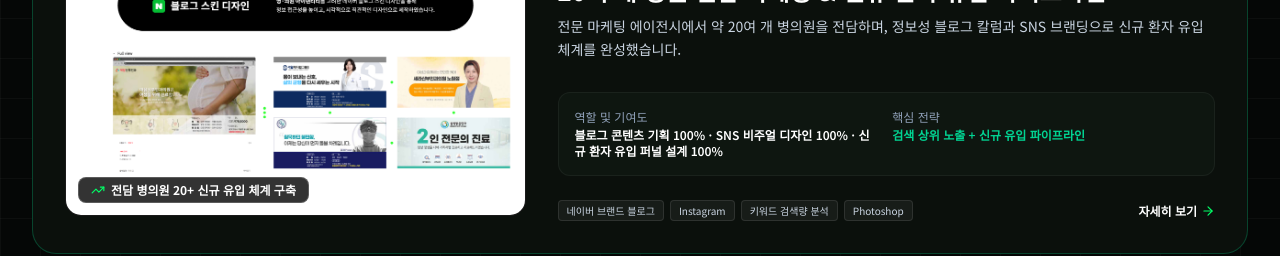
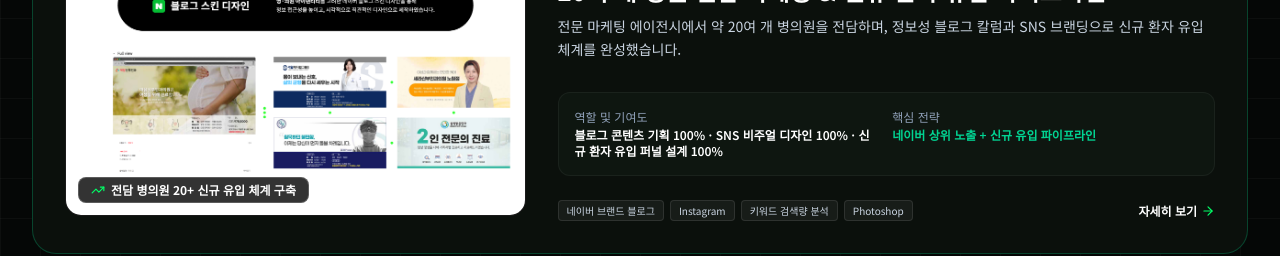
Before and after one commit to sansolll9797-tech/Hwangsansol_portfolio, a React (Vite) app: page / in a window 1280 px wide. Shown: the part 2220-2476 px from the top of the page. Built offline with nearby package versions, Linux system fonts and the light colour scheme.

Commit message:
Update MarketingSection.tsx

```diff
--- a/src/components/MarketingSection.tsx
+++ b/src/components/MarketingSection.tsx
@@ -91,7 +91,7 @@ export const MarketingSection: React.FC<MarketingSectionProps> = ({
                     </div>
                     <div>
                       <span className="text-slate-400 block mb-0.5">핵심 전략</span>
-                      <span className="text-emerald-400 font-semibold">검색 상위 노출 + 신규 유입 파이프라인</span>
+                      <span className="text-emerald-400 font-semibold">네이버 상위 노출 + 신규 유입 파이프라인</span>
                     </div>
                   </div>
 
```
